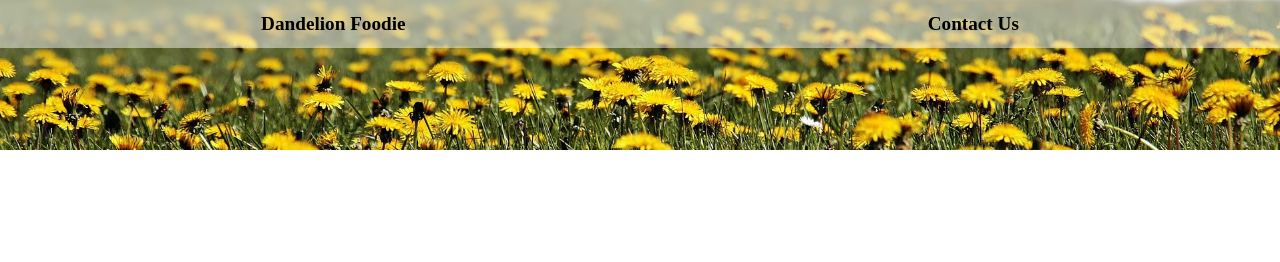
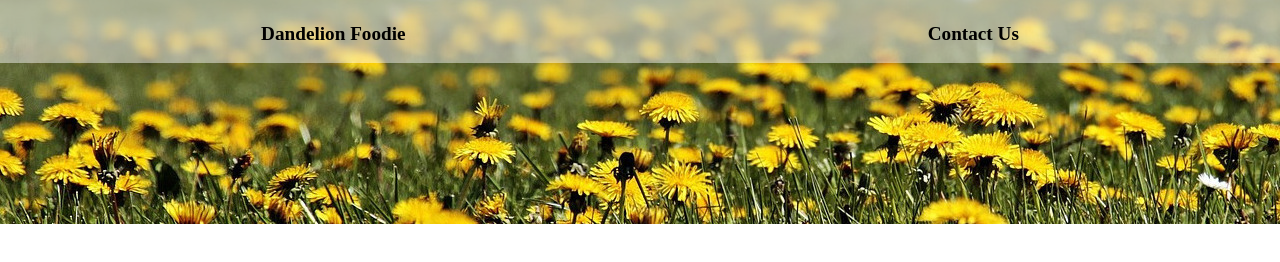
Before and after one commit to Campolino/js-restaurant, a website built with webpack: page dist/index.html in a window 1280 px wide. Built offline with nearby package versions, Linux system fonts and the light colour scheme.

Commit message:
tweak header text

```diff
--- a/src/index.js
+++ b/src/index.js
@@ -6,8 +6,9 @@ const content = document.querySelector('#content');
 function header() {
   const element = document.createElement('header');
 
-  const dandelionField = new Image();
-  dandelionField.src = DandelionField;
+  const dandelionField = document.createElement('div');
+  dandelionField.classList.add('header-image');
+  dandelionField.style.backgroundImage = `url('${DandelionField}')`;
 
   const headerText = document.createElement('div');
   headerText.classList.add('header-text');
@@ -21,8 +22,9 @@ function header() {
   headerText.appendChild(restaurantTitle);
   headerText.appendChild(restaurantContact);
 
+  dandelionField.appendChild(headerText);
+
   element.appendChild(dandelionField);
-  element.appendChild(headerText);
 
   return element;
 }
--- a/src/style.css
+++ b/src/style.css
@@ -4,32 +4,30 @@ body,
   padding: 0;
 }
 
-#content > header > img {
-  width: 100%;
-  height: auto;
+#content > header > .header-image {
+  background-repeat: no-repeat;
+  height: 224px;
+  background-color: blue;
 }
 
-#content > header > .header-text {
-  width: 100%;
-  max-height: 50px;
-  position: absolute;
-  top: 0;
+#content > header > .header-image > .header-text {
   display: flex;
   justify-content: space-around;
   align-items: center;
+  width: 100%;
   background-color: rgba(255, 255, 255, 0.473);
 }
 
-#content > header > .header-text > h1,
-#content > header > .header-text > a {
+#content > header > .header-image > .header-text > h1,
+#content > header > .header-image > .header-text > a {
   font-size: 1.2rem;
+  padding: 10px 10px 5px 10px;
   font-weight: bold;
 }
 
-#content > header > .header-text > h1:hover,
-#content > header > .header-text > a:hover {
-  border: none;
+#content > header > .header-image > .header-text > h1:hover,
+#content > header > .header-image > .header-text > a:hover {
+  cursor: pointer;
   border-radius: 5px;
-  box-shadow: 0 4px 2px -2px rgba(255, 255, 255, 0.733);
-  cursor: pointer;
+  background-color: rgba(255, 255, 255, 0.651);
 }
```
Also changed, not shown: dist/main.js.
